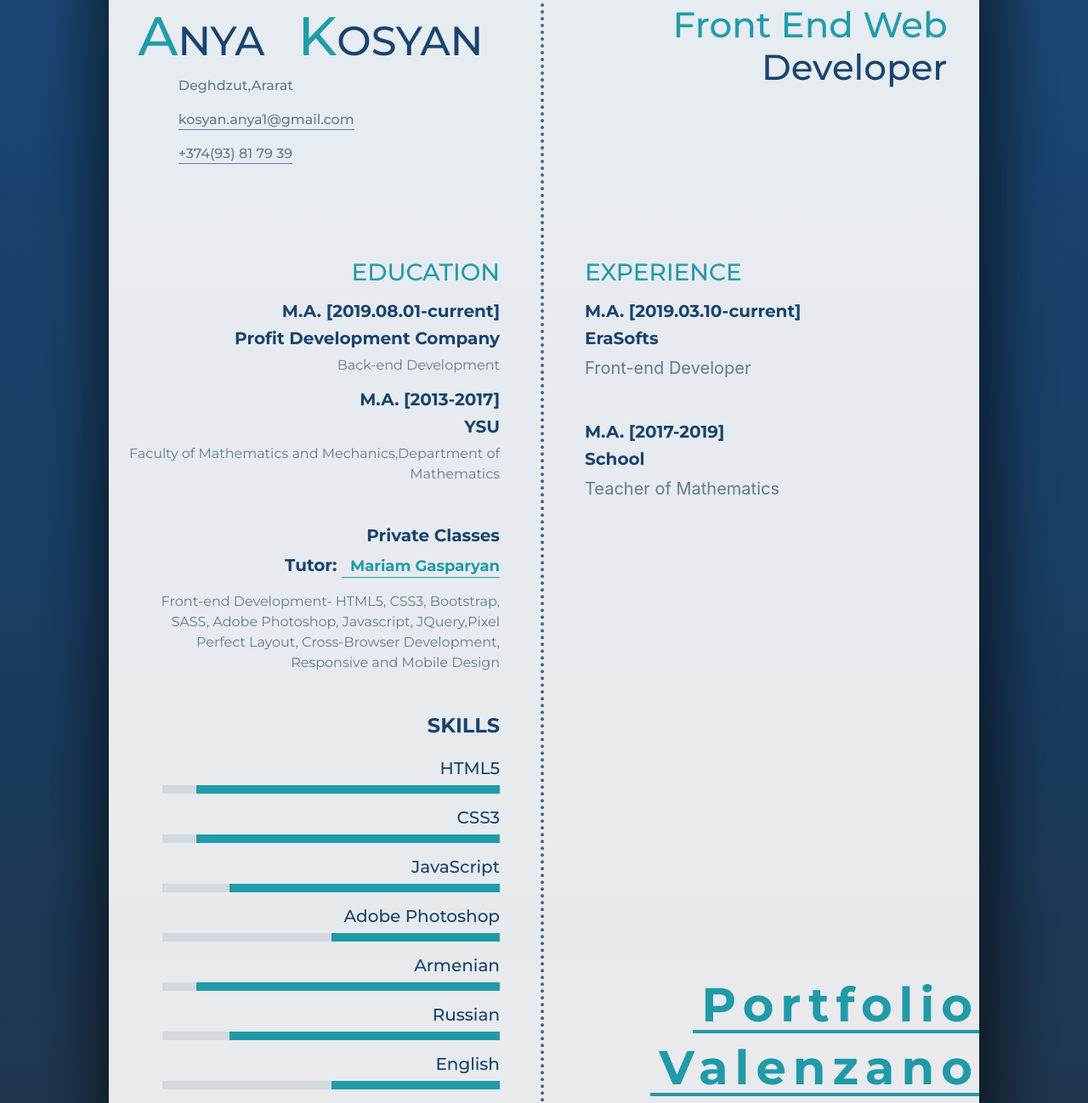
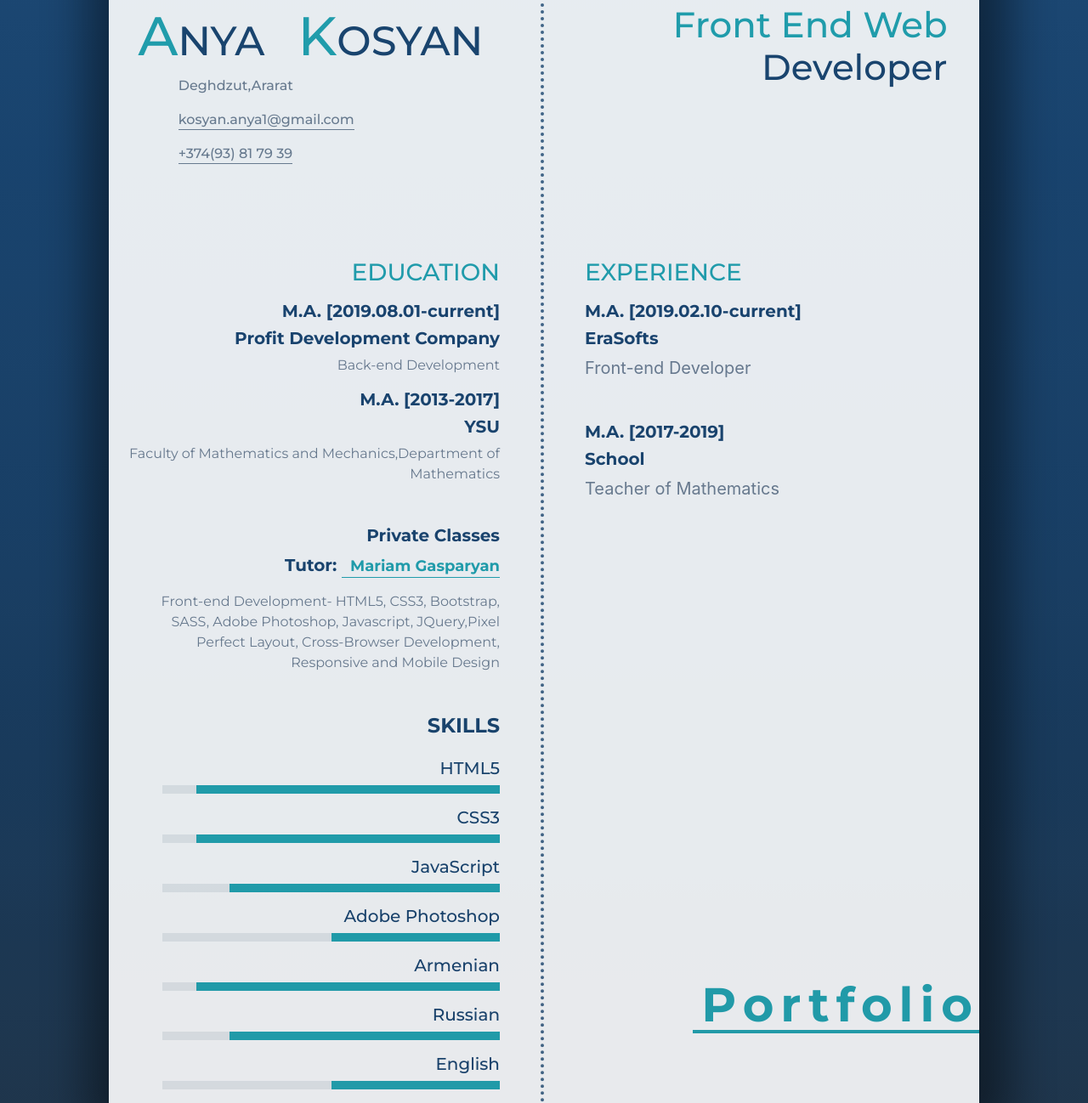
Before and after one commit to anyakosyan/anyakosyan.github.io, a plain HTML site: page index.html in a window 1280 px wide. Shown: the part 44-1342 px from the top of the page at 85% size. Drawn offline with Linux system fonts and the light colour scheme.

Commit message:
Update index.html

```diff
--- a/index.html
+++ b/index.html
@@ -99,7 +99,7 @@
                 <h3 class="text-uppercase text-left font-28 title-experience appear-from-right mb-3">experience</h3>
                 <div class="mb-5 wrapp-left-section mb-5">
                      <h4 class="experience-year font-20">
-                        M.A. [2019.03.10-current]
+                        M.A. [2019.02.10-current]
                     </h4>
                     <h5 class="ysu text-left">EraSofts</h5>
                     <p class="faculty text-left font-20 mb-5">Front-end Developer</p>
@@ -108,8 +108,7 @@
                     </h4>
                     <h5 class="ysu text-left">School</h5>
                     <p class="faculty text-left font-20 mb-5">Teacher of Mathematics </p>
-                    <h4 class="font-56 text-center position-absolute education-year portfolio"><a class="portfolio-link tutor tutor-link" target="_blank" href="https://drive.google.com/file/d/1e4aMkDWLFYPLibBTNmfK4AOjHq55FfIw/view">Portfolio</a></h4>
-                    <h4 class="font-56 text-center position-absolute education-year portfolio valenzano"><a class="portfolio-link tutor tutor-link" target="_blank" href="http://158.106.138.245/">Valenzano</a></h4>
+                    <h4 class="font-56 text-center position-absolute education-year portfolio"><a class="portfolio-link tutor tutor-link" target="_blank" href="http://158.106.138.245/">Portfolio</a></h4>
                 </div>
 
             </section>
```
